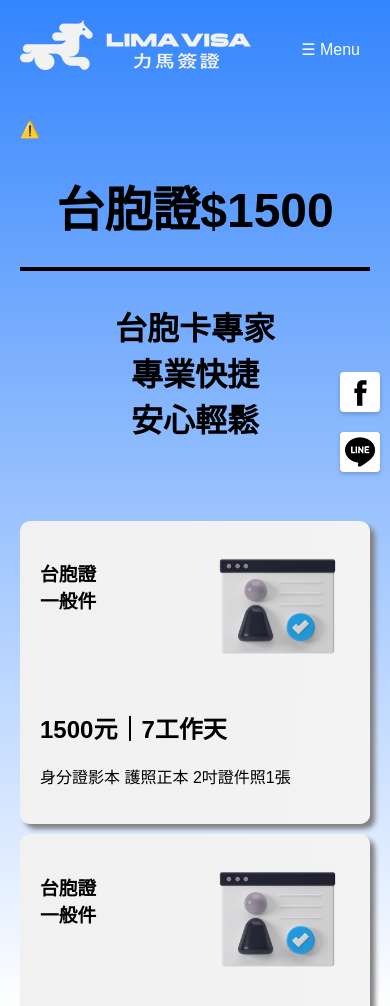
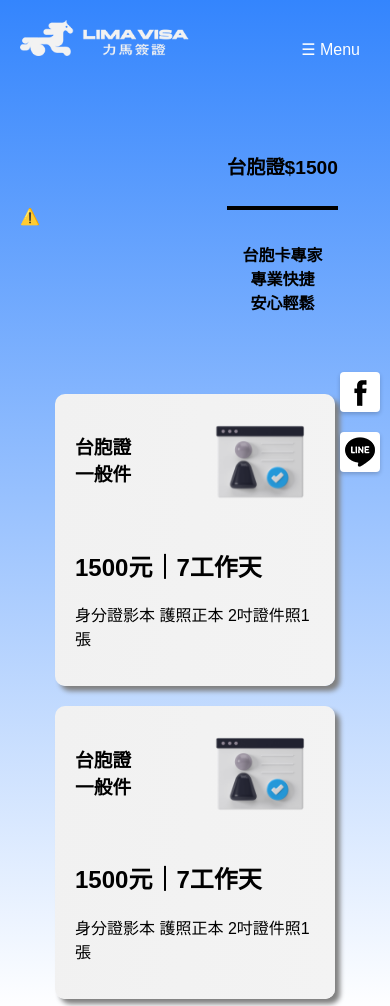
Before and after one commit to suzonkhan/limavisa, a plain HTML site: page index.html in a window 390 px wide. Shown: the top 1006 px of the page. Drawn offline with nearby package versions, Linux system fonts and the light colour scheme; no server answers.

Commit message:
Responsive Revission Fixed

```diff
--- a/index.html
+++ b/index.html
@@ -12,7 +12,7 @@
 <body class="homepage">
 <aside class="mobile-menu">
     <div class="mobile-menu-header">
-        <img src="img/logo-light.png" alt="力馬國際旅行社 Logo"/>
+        <a href="index.html"><img src="img/logo-light.png" alt="力馬國際旅行社 Logo"/></a>
         <a href="javascript:void(0)" class="mobile-menu-close-btn" href="#">&times;</a>
     </div>
     <div class="mobile-menu-main">
@@ -45,9 +45,9 @@
 </aside>
 
 <header class="main-header">
-    <div class="main-header-header">
-        <div>
-            <a href=""><img src="img/logo-light.png" alt=""></a>
+    <div class="main-header-inner">
+        <div class="logo">
+            <a href="index.html"><img src="img/logo-light.png" alt=""></a>
         </div>
         <div class="main-menu">
             <ul>
--- a/js/app.js
+++ b/js/app.js
@@ -25,8 +25,10 @@ jQuery(document).ready(function () {
     jQuery(".mobile-menu-trigger").on('click', function () {
         jQuery(".mobile-menu").toggle()
     })
+    jQuery(".mobile-menu .submenu-content a").on('click', function () {
+        jQuery(this).siblings("ul").toggle()
+    })
     jQuery(".mobile-menu-close-btn").on('click', function () {
-
         jQuery(".mobile-menu").hide()
     })
 
--- a/scss/layout.scss
+++ b/scss/layout.scss
@@ -58,9 +58,15 @@ body.homepage {
 
 }
 
-.main-header-header {
+.main-header-inner {
   display: flex;
   justify-content: space-between;
+
+  .logo {
+    @media screen and (max-width: 600px) {
+      max-width: 170px;
+    }
+  }
 }
 
 @keyframes textMoveAndReturn {
@@ -176,10 +182,6 @@ body.homepage {
   & > div {
     flex: 0 0 50%;
     max-width: 50%;
-    @media screen and (max-width: 800px) {
-      flex: 0 0 100%;
-      max-width: 100%;
-    }
   }
 }
 
@@ -190,7 +192,8 @@ body.homepage {
     font-size: 3rem;
     border-bottom: solid 4px black;
     padding-bottom: 1.6rem;
-    margin: 2rem 0;
+    margin: 2rem auto;
+    display: table;
   }
 
   ul {
@@ -212,6 +215,14 @@ body.homepage {
       font-size: 2.875rem;
     }
   }
+  @media screen and (max-width: 600px) {
+    h2 {
+      font-size: 1.2rem;
+    }
+    ul li {
+      font-size: 1rem;
+    }
+  }
 }
 
 .service-block {
@@ -220,7 +231,7 @@ body.homepage {
 
 .service-wrapper {
   display: grid;
-  gap: 10px;
+  gap: 20px;
 
   & > div {
   }
@@ -269,7 +280,10 @@ body.homepage {
     padding: 30px;
     max-width: 380px;
   }
-
+  @media screen and (max-width: 1100px) {
+    max-width: 80%;
+    margin: 0 auto;
+  }
 }
 
 .visa-requirement-wrapper {
@@ -544,7 +558,7 @@ aside.mobile-menu {
           }
 
           ul {
-            display: block;
+            //display: block;
           }
         }
       }
```
Also changed, not shown: scss/layout.css, 1 other file.
